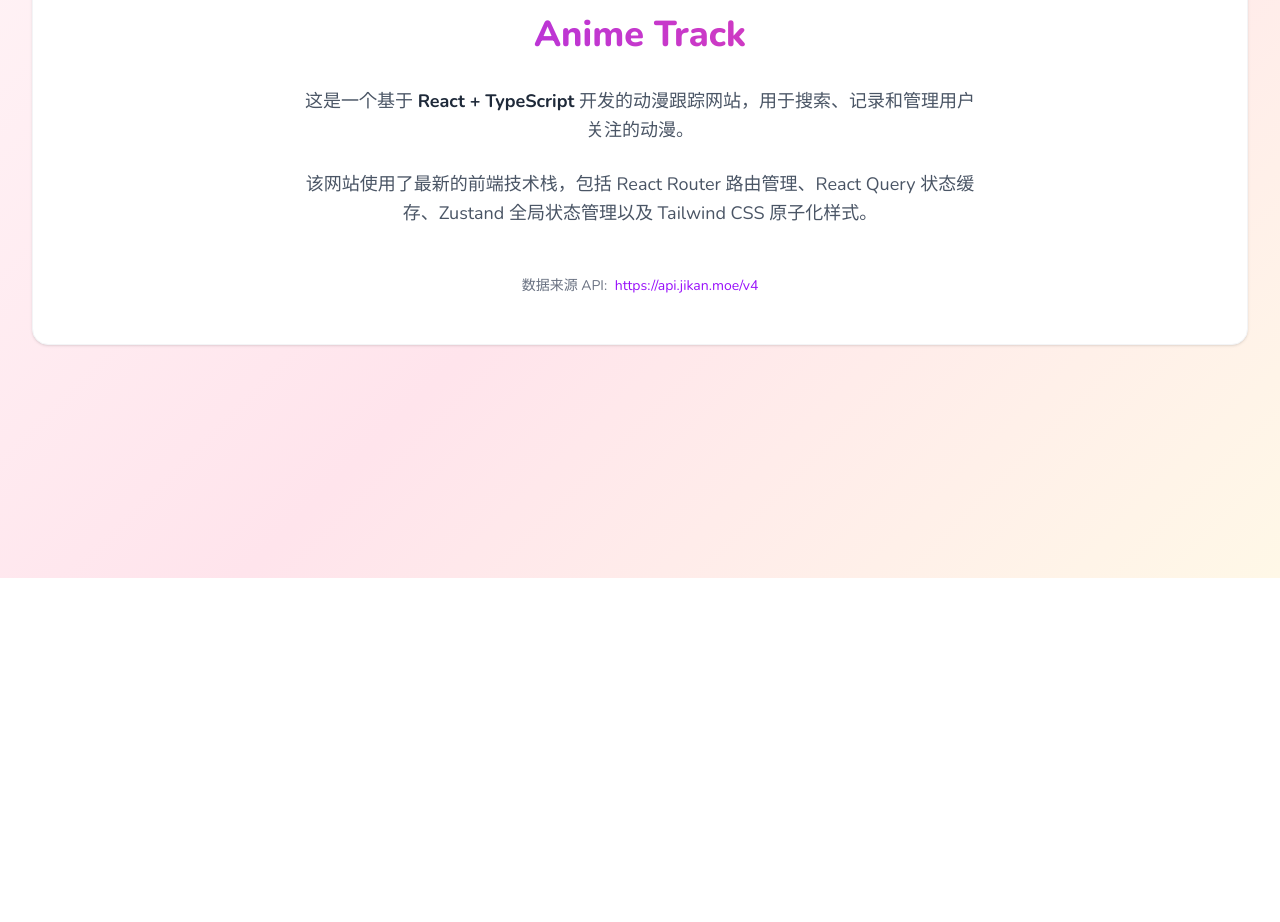
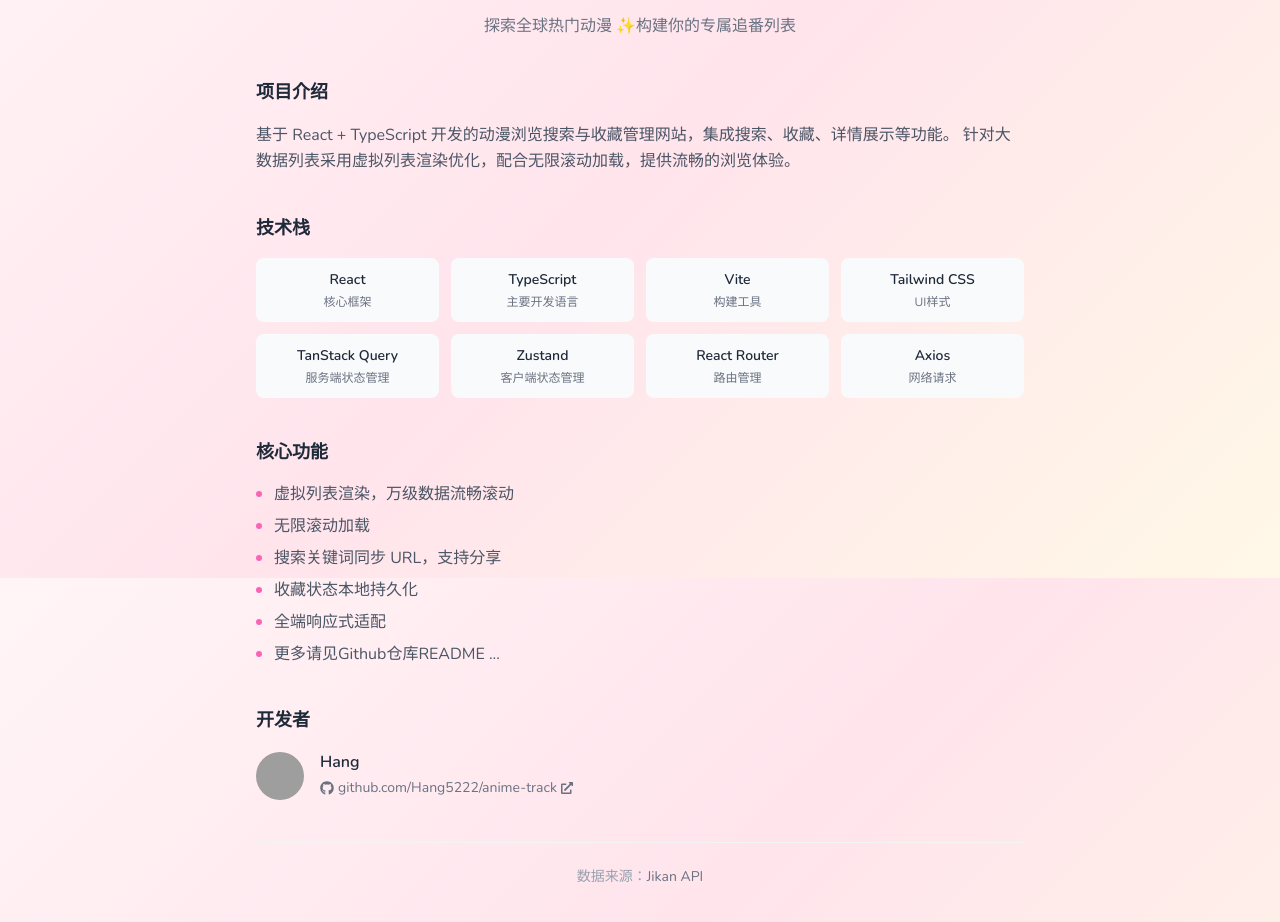
Before and after one commit to Hang5222/anime-track, a React (Vite) app: page /about in a window 1280 px wide. Shown: the part 222-1144 px from the top of the page. Before the commit the page ends 800 px from the top, so only its background shows below. Built offline with nearby package versions, Linux system fonts and the light colour scheme; grey boxes are pictures that could not be loaded; a web font is replaced by a local one.

Commit message:
docs(README, AboutPage): 更新README文档与关于页
- 更新 README 文档内容，详细介绍项目功能与技术栈
- 重构关于页面，增加技术栈展示与功能说明
- 延长了staleTime和gcTime

```diff
--- a/src/pages/AboutPage.tsx
+++ b/src/pages/AboutPage.tsx
@@ -1,12 +1,33 @@
 import React from 'react';
 import { useNavigate } from 'react-router-dom';
-import { FaArrowLeft } from 'react-icons/fa';
+import { FaArrowLeft, FaGithub, FaExternalLinkAlt } from 'react-icons/fa';
 
 const AboutPage: React.FC = () => {
   const navigate = useNavigate();
+
+  const techStack = [
+    { name: 'React', desc: '核心框架' },
+    { name: 'TypeScript', desc: '主要开发语言' },
+    { name: 'Vite', desc: '构建工具' },
+    { name: 'Tailwind CSS', desc: 'UI样式' },
+    { name: 'TanStack Query', desc: '服务端状态管理' },
+    { name: 'Zustand', desc: '客户端状态管理' },
+    { name: 'React Router', desc: '路由管理' },
+    { name: 'Axios', desc: '网络请求' },
+  ];
+
+  const features = [
+    '虚拟列表渲染，万级数据流畅滚动',
+    '无限滚动加载',
+    '搜索关键词同步 URL，支持分享',
+    '收藏状态本地持久化',
+    '全端响应式适配',
+    '更多请见Github仓库README ...',
+  ];
+
   return (
     <div className="container mx-auto p-4 max-w-7xl">
-      {/* 顶部返回区域，和 FavoritesPage 保持统一布局 */}
+      {/* 顶部返回区域 */}
       <div className="flex items-center mb-8 gap-4">
         <button
           onClick={() => navigate(-1)}
@@ -15,23 +36,96 @@ const AboutPage: React.FC = () => {
         >
           <FaArrowLeft className="text-sm sm:text-base group-hover:-translate-x-1 transition-transform" />
         </button>
-        <h1 className="text-2xl md:text-3xl font-black text-gray-800">ℹ️关于项目</h1>
+        <h1 className="text-2xl md:text-3xl font-black text-gray-800">ℹ️ 关于项目</h1>
       </div>
 
-      {/* 关于内容 */}
-      <div className="text-lg bg-white rounded-2xl shadow-sm border border-gray-100 p-8 md:p-12">
-        <h2 className="font-black text-3xl md:text-4xl text-center text-transparent bg-clip-text bg-linear-to-r from-purple-600 to-pink-500 mb-8">Anime Track</h2>
-        <p className="text-center mb-6 text-gray-600 leading-relaxed max-w-2xl mx-auto">
-          这是一个基于 <strong className="text-gray-800">React + TypeScript</strong> 开发的动漫跟踪网站，用于搜索、记录和管理用户关注的动漫。
-        </p>
-        <p className="text-center mb-6 text-gray-600 leading-relaxed max-w-2xl mx-auto">
-          该网站使用了最新的前端技术栈，包括 React Router 路由管理、React Query 状态缓存、Zustand 全局状态管理以及 Tailwind CSS 原子化样式。
-        </p>
-        <p className="text-center mt-12 text-gray-500 text-sm">
-          数据来源 API: <a href="https://api.jikan.moe/v4" className="text-purple-600 hover:underline font-medium ml-1" target="_blank" rel="noreferrer">https://api.jikan.moe/v4</a>
-        </p>
+      <div className="max-w-3xl mx-auto">
+        {/* 项目标题 */}
+        <div className="text-center mb-10">
+          <h2 className="text-4xl font-black text-gray-800 mb-2">Anime Track</h2>
+          <p className="text-gray-500">探索全球热门动漫 ✨构建你的专属追番列表</p>
+        </div>
+
+        {/* 项目介绍 */}
+        <section className="mb-10">
+          <h3 className="text-lg font-bold text-gray-800 mb-4">项目介绍</h3>
+          <p className="text-gray-600 leading-relaxed">
+            基于 React + TypeScript 开发的动漫浏览搜索与收藏管理网站，集成搜索、收藏、详情展示等功能。
+            针对大数据列表采用虚拟列表渲染优化，配合无限滚动加载，提供流畅的浏览体验。
+          </p>
+        </section>
+
+        {/* 技术栈 */}
+        <section className="mb-10">
+          <h3 className="text-lg font-bold text-gray-800 mb-4">技术栈</h3>
+          <div className="grid grid-cols-2 sm:grid-cols-4 gap-3">
+            {techStack.map((tech) => (
+              <div
+                key={tech.name}
+                className="bg-gray-50 rounded-lg p-3 text-center hover:bg-pink-50 transition-colors"
+              >
+                <div className="font-semibold text-gray-800 text-sm">{tech.name}</div>
+                <div className="text-xs text-gray-500 mt-1">{tech.desc}</div>
+              </div>
+            ))}
+          </div>
+        </section>
+
+        {/* 核心功能 */}
+        <section className="mb-10">
+          <h3 className="text-lg font-bold text-gray-800 mb-4">核心功能</h3>
+          <ul className="space-y-2">
+            {features.map((feature, index) => (
+              <li key={index} className="flex items-center gap-3 text-gray-600">
+                <span className="w-1.5 h-1.5 rounded-full bg-pink-400 shrink-0"></span>
+                <span>{feature}</span>
+              </li>
+            ))}
+          </ul>
+        </section>
+
+        {/* 开发者信息 */}
+        <section className="mb-10">
+          <h3 className="text-lg font-bold text-gray-800 mb-4">开发者</h3>
+          <div className="flex items-center gap-4">
+            <img
+              src="https://github.com/Hang5222.png"
+              alt="Hang's avatar"
+              className="w-12 h-12 rounded-full object-cover"
+            />
+            <div>
+              <div className="font-semibold text-gray-800">Hang</div>
+              <a
+                href="https://github.com/Hang5222/anime-track"
+                target="_blank"
+                rel="noreferrer"
+                className="inline-flex items-center gap-1 text-sm text-gray-500 hover:text-pink-500 transition-colors mt-1"
+              >
+                <FaGithub />
+                <span>github.com/Hang5222/anime-track</span>
+                <FaExternalLinkAlt className="text-xs" />
+              </a>
+            </div>
+          </div>
+        </section>
+
+        {/* 数据来源 */}
+        <section className="pt-6 border-t border-gray-100">
+          <div className="text-sm text-gray-400 text-center">
+            数据来源：
+            <a
+              href="https://jikan.moe/"
+              target="_blank"
+              rel="noreferrer"
+              className="text-gray-500 hover:text-pink-500 transition-colors"
+            >
+              Jikan API
+            </a>
+          </div>
+        </section>
       </div>
     </div>
   );
 };
+
 export default AboutPage;
--- a/src/pages/HomePage.tsx
+++ b/src/pages/HomePage.tsx
@@ -55,10 +55,10 @@ const HomePage: React.FC = () => {
     },
 
     // 修复重回主页的429报错：
-    // 数据在 5 分钟内保持新鲜，不会自动重新请求
-    staleTime: 1000 * 60 * 5,
-    // 缓存数据在 10 分钟内保留，即使组件卸载
-    gcTime: 1000 * 60 * 10,
+    // 数据在 30 分钟内保持新鲜，不会自动重新请求（排行榜的数据不经常变化，所以可以设置的久一些）
+    staleTime: 1000 * 60 * 30,
+    // 缓存数据在 1 小时内保留，即使组件卸载
+    gcTime: 1000 * 60 * 60 * 1,
     // 窗口重新聚焦时不自动刷新
     refetchOnWindowFocus: false,
     // 网络重连时不自动刷新
@@ -127,7 +127,7 @@ const HomePage: React.FC = () => {
               🌸 Anime Track 🌸
             </h1>
             <p className="text-xs sm:text-sm md:text-base text-pink-400 font-medium tracking-wide">
-              探索全球热门动漫与你的专属追番列表 ✨
+              探索全球热门动漫 ✨构建你的专属追番列表
             </p>
           </div>
 
```
Also changed, not shown: 1 other file (tests, documents, lock files or other folders).
